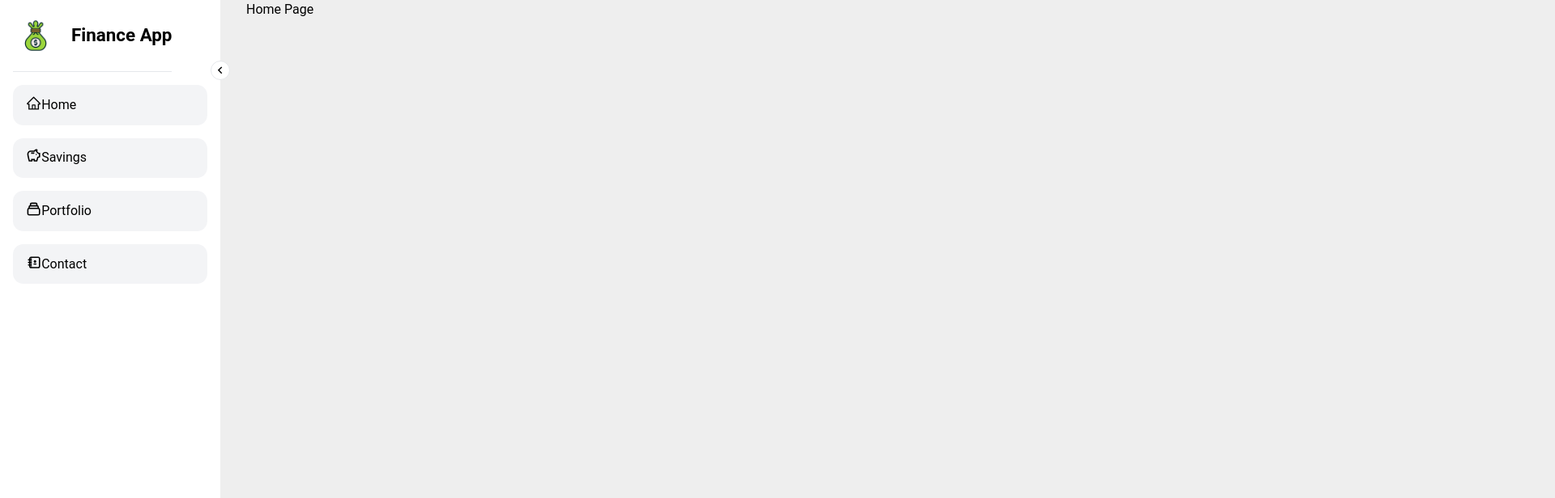
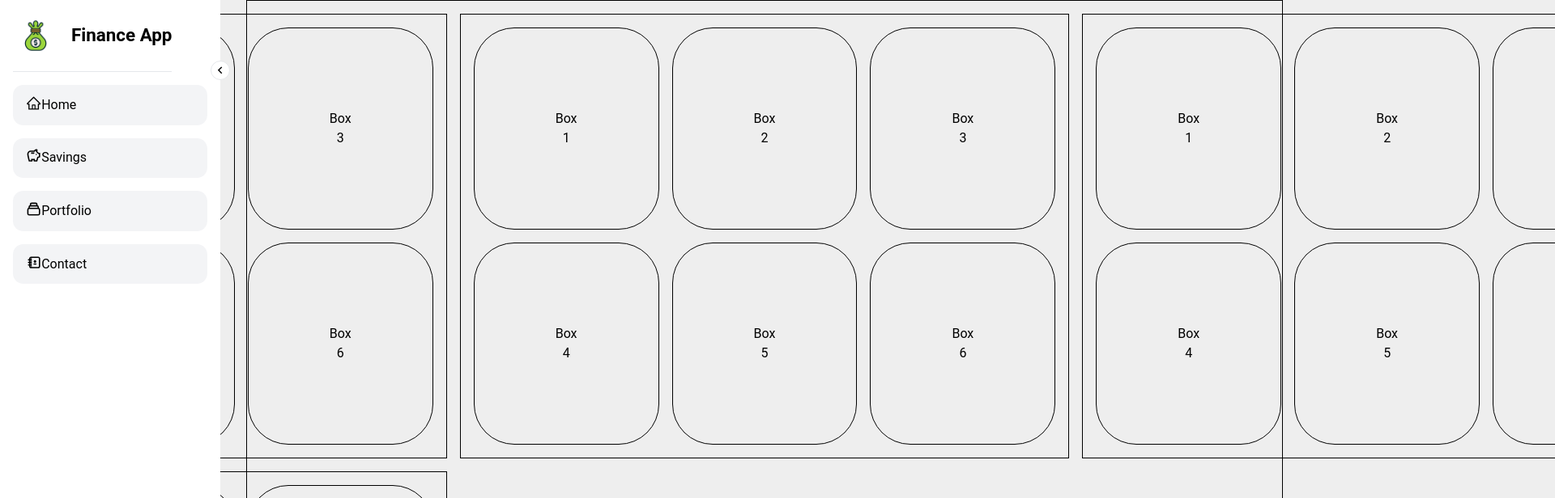
Before and after one commit to UyiAguebor/Finance-App, a Next.js app in the folder Frontend/: page / in a window 1280 px wide. Shown: the top 616 px of the page at 81% size, 1920 px wide, since content can reach past the window. Built offline with nearby package versions, Linux system fonts and the light colour scheme.

Commit message:
Update page.tsx

```diff
--- a/Frontend/app/page.tsx
+++ b/Frontend/app/page.tsx
@@ -1,11 +1,18 @@
 "use client"
 import BaseLayout from "./components/Baselayout";
-import SidebarProvider from "./components/SidebarContext";
+import Dashbox from "./components/Dashboard";
 
 export default function Home() {
   return (
       <BaseLayout>
-        <div>Home Page</div>
+      <div className="container">
+        <div className="dashboard">
+        <Dashbox link="/savings"/>
+        <Dashbox link="/savings"/>
+        <Dashbox link="/savings"/>
+        <Dashbox link="/savings"/>
+        </div>
+      </div>
       </BaseLayout>
   )
 }
```
